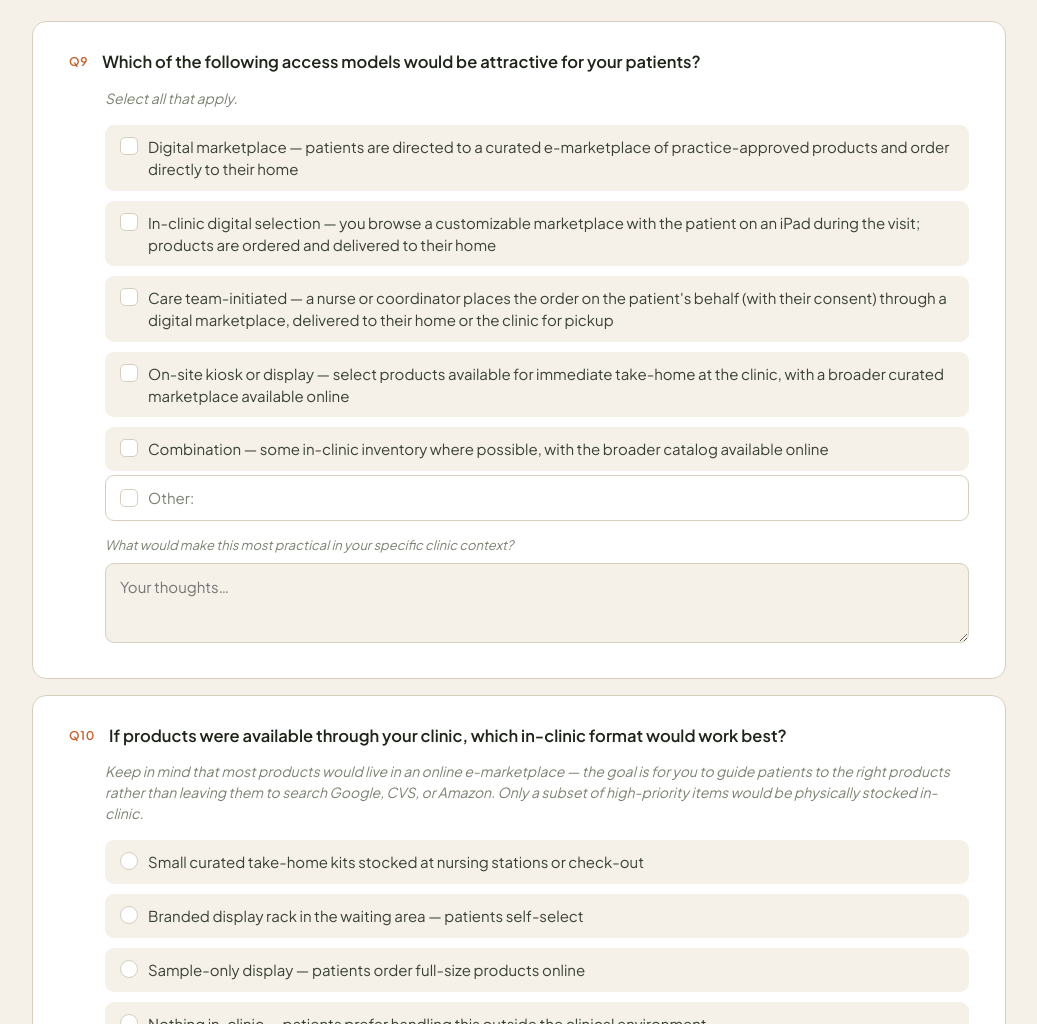
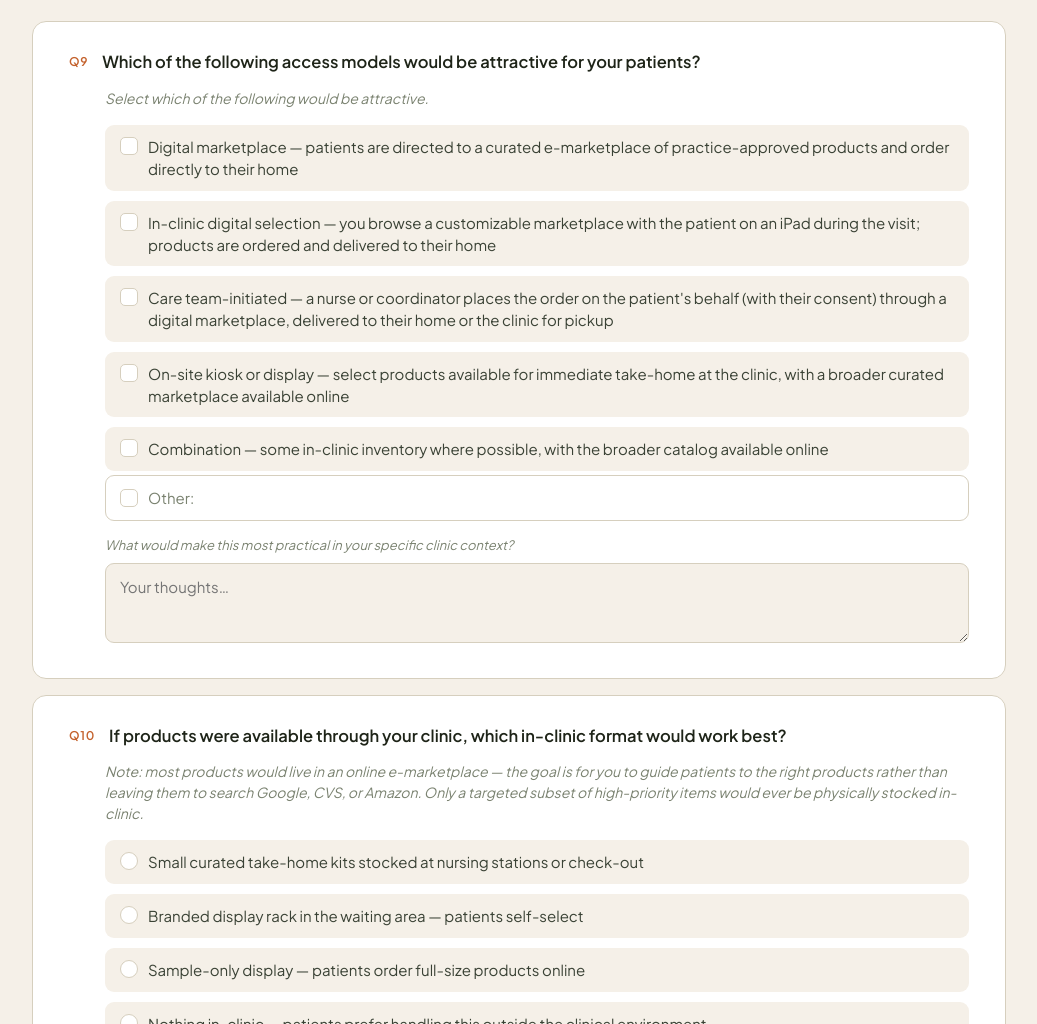
Before and after one commit to scutler89/Wells-Gyn-Survey, a plain HTML site: page index.html in a window 1280 px wide. Shown: the part 7305-8329 px from the top of the page, without its empty margins (8-1045 px from the left). Drawn offline with nearby package versions, Linux system fonts and the light colour scheme; a web font is replaced by a local one.

Commit message:
Add files via upload

```diff
--- a/index.html
+++ b/index.html
@@ -891,7 +891,7 @@ textarea.xtall{min-height:175px}
     <!-- Q9 -->
     <div class="question" id="q9">
       <div class="q-header"><div class="q-num">Q9</div><div class="q-text">Which of the following access models would be attractive for your patients?</div></div>
-      <p class="q-note">Select all that apply.</p>
+      <p class="q-note">Select which of the following would be attractive.</p>
       <div class="options-grid single-col">
         <label class="check-label"><input type="checkbox" onchange="toggleCheck(this)"><span class="check-text">Digital marketplace — patients are directed to a curated e-marketplace of practice-approved products and order directly to their home</span></label>
         <label class="check-label"><input type="checkbox" onchange="toggleCheck(this)"><span class="check-text">In-clinic digital selection — you browse a customizable marketplace with the patient on an iPad during the visit; products are ordered and delivered to their home</span></label>
@@ -906,7 +906,7 @@ textarea.xtall{min-height:175px}
     <!-- Q10 -->
     <div class="question" id="q10">
       <div class="q-header"><div class="q-num">Q10</div><div class="q-text">If products were available through your clinic, which in-clinic format would work best?</div></div>
-      <p class="q-note">Keep in mind that most products would live in an online e-marketplace — the goal is for you to guide patients to the right products rather than leaving them to search Google, CVS, or Amazon. Only a subset of high-priority items would be physically stocked in-clinic.</p>
+      <p class="q-note">Note: most products would live in an online e-marketplace — the goal is for you to guide patients to the right products rather than leaving them to search Google, CVS, or Amazon. Only a targeted subset of high-priority items would ever be physically stocked in-clinic.</p>
       <div class="options-grid single-col">
         <label class="check-label"><input type="radio" name="q10" onchange="toggleCheck(this)"><span class="check-text">Small curated take-home kits stocked at nursing stations or check-out</span></label>
         <label class="check-label"><input type="radio" name="q10" onchange="toggleCheck(this)"><span class="check-text">Branded display rack in the waiting area — patients self-select</span></label>
```
